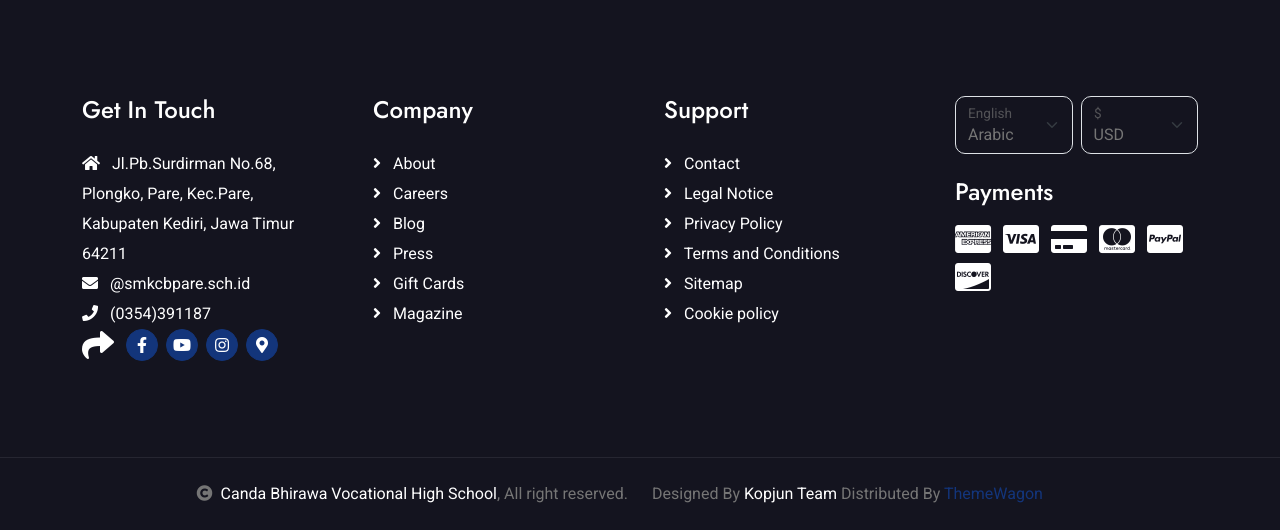
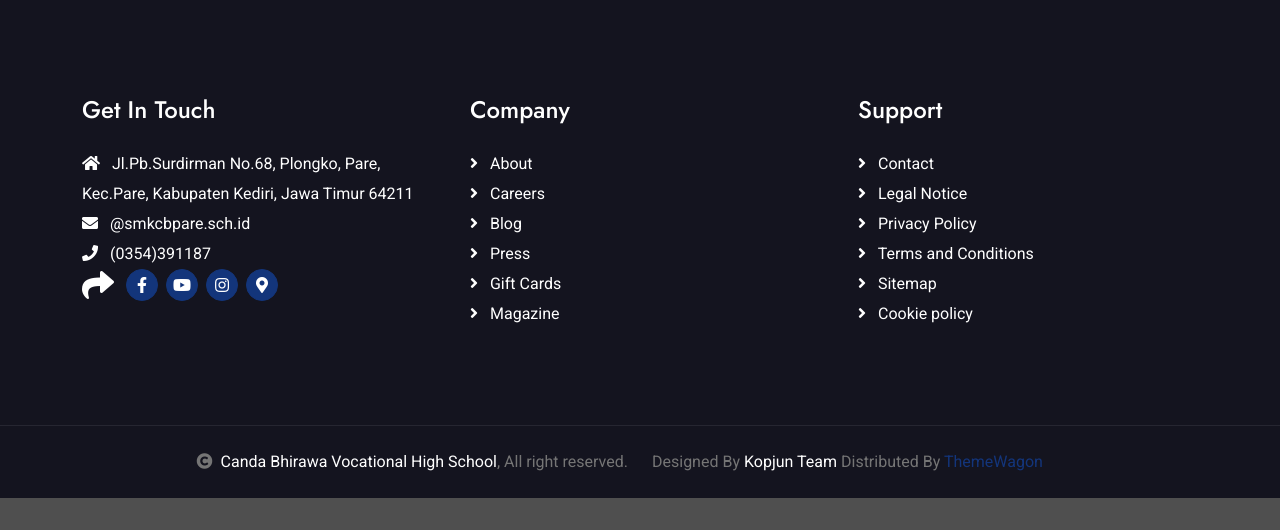
Before and after one commit to mahardika4038/sekolahku, a PHP site: page / in a window 1280 px wide. Shown: the part 845-1375 px from the top of the page. After the commit the page ends 1343 px from the top, so only its background shows below. Run offline with PHP 8.4, Linux system fonts and the light colour scheme; some libraries are stand-ins or nearby versions.

Commit message:
footer.php

```diff
--- a/index.php
+++ b/index.php
@@ -66,4 +66,6 @@ Di sinilah kamu akan dibimbing oleh tenaga pendidik profesional dan terhubung la
                 </div>
             </div>
             <!-- Carousel End -->
+
+
 <?php include("./layout/footer.php") ?>
--- a/layout/footer.php
+++ b/layout/footer.php
@@ -51,7 +51,7 @@ if (isset($_GET['query'])) {
          <div class="container-fluid footer py-5">
             <div class="container py-5">
                 <div class="row g-5">
-                    <div class="col-md-6 col-lg-6 col-xl-3">
+                    <div class="col-md-8 col-lg-8 col-xl-4">
                         <div class="footer-item d-flex flex-column">
                             <h4 class="mb-4 text-white">Get In Touch</h4>
                             <a><i class="fas fa-home me-2"></i> Jl.Pb.Surdirman No.68, Plongko, Pare, Kec.Pare, Kabupaten Kediri, Jawa Timur 64211</a>
@@ -66,7 +66,7 @@ if (isset($_GET['query'])) {
                             </div>
                         </div>
                     </div>
-                    <div class="col-md-6 col-lg-6 col-xl-3">
+                    <div class="col-md-8 col-lg-8 col-xl-4">
                         <div class="footer-item d-flex flex-column">
                             <h4 class="mb-4 text-white">Company</h4>
                             <a href=""><i class="fas fa-angle-right me-2"></i> About</a>
@@ -77,7 +77,7 @@ if (isset($_GET['query'])) {
                             <a href=""><i class="fas fa-angle-right me-2"></i> Magazine</a>
                         </div>
                     </div>
-                    <div class="col-md-6 col-lg-6 col-xl-3">
+                    <div class="col-md-8 col-lg-8 col-xl-4">
                         <div class="footer-item d-flex flex-column">
                             <h4 class="mb-4 text-white">Support</h4>
                             <a href=""><i class="fas fa-angle-right me-2"></i> Contact</a>
@@ -86,47 +86,6 @@ if (isset($_GET['query'])) {
                             <a href=""><i class="fas fa-angle-right me-2"></i> Terms and Conditions</a>
                             <a href=""><i class="fas fa-angle-right me-2"></i> Sitemap</a>
                             <a href=""><i class="fas fa-angle-right me-2"></i> Cookie policy</a>
-                        </div>
-                    </div>
-                    <div class="col-md-6 col-lg-6 col-xl-3">
-                        <div class="footer-item">
-                            <div class="row gy-3 gx-2 mb-4">
-                                <div class="col-xl-6">
-                                    <form>
-                                        <div class="form-floating">
-                                            <select class="form-select bg-dark border" id="select1">
-                                                <option value="1">Arabic</option>
-                                                <option value="2">German</option>
-                                                <option value="3">Greek</option>
-                                                <option value="3">New York</option>
-                                            </select>
-                                            <label for="select1">English</label>
-                                        </div>
-                                    </form>
-                                </div>
-                                <div class="col-xl-6">
-                                    <form>
-                                        <div class="form-floating">
-                                            <select class="form-select bg-dark border" id="select2">
-                                                <option value="1">USD</option>
-                                                <option value="2">EUR</option>
-                                                <option value="3">INR</option>
-                                                <option value="3">GBP</option>
-                                            </select>
-                                            <label for="select2">$</label>
-                                        </div>
-                                    </form>
-                                </div>
-                            </div>
-                            <h4 class="text-white mb-3">Payments</h4>
-                            <div class="footer-bank-card">
-                                <a href="#" class="text-white me-2"><i class="fab fa-cc-amex fa-2x"></i></a>
-                                <a href="#" class="text-white me-2"><i class="fab fa-cc-visa fa-2x"></i></a>
-                                <a href="#" class="text-white me-2"><i class="fas fa-credit-card fa-2x"></i></a>
-                                <a href="#" class="text-white me-2"><i class="fab fa-cc-mastercard fa-2x"></i></a>
-                                <a href="#" class="text-white me-2"><i class="fab fa-cc-paypal fa-2x"></i></a>
-                                <a href="#" class="text-white"><i class="fab fa-cc-discover fa-2x"></i></a>
-                            </div>
                         </div>
                     </div>
                 </div>
```
